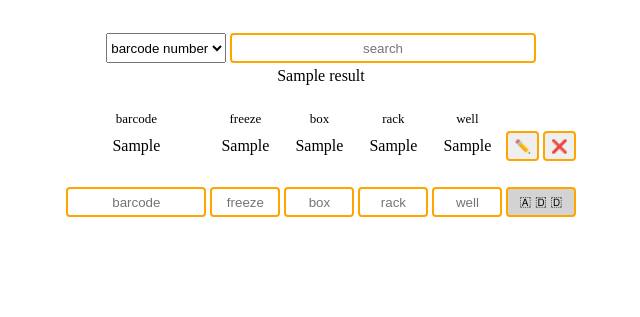
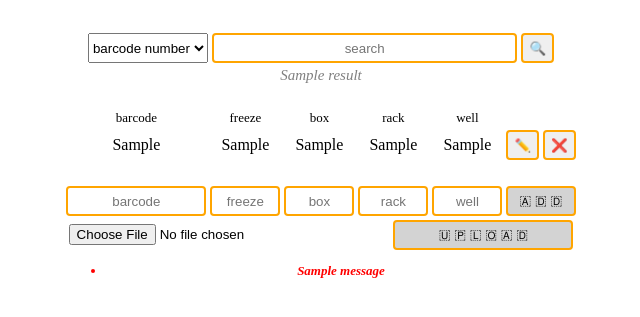
Before and after one commit to 95hongju/Django-Table, a Django app: template infos/templates/infos/edit.html in a window 1280 px wide. Shown: the top 317 px of the page, without its empty margins (319-959 px from the left). Run offline with Django 3.2, Linux system fonts and the light colour scheme; tables that the repository leaves empty hold one stand-in row (values such as "Sample post"); the template is opened without the code that fills it: values that come from a table or form of the project are taken from there, most other values are stand-ins (such as "Sample title", 1, 10 or a date in 2020); one stand-in notice (Sample message) is shown.

Commit message:
- add upload button at edit.html - fix bug (search button don't appear in edit.html

```diff
--- a/infos/templates/infos/edit.html
+++ b/infos/templates/infos/edit.html
@@ -11,12 +11,12 @@
           <option value="well_num">well number</option>
         </select>
         {% csrf_token %}
-        <input type=text placeholder="search" name='search'  style="width:60%;/>
+        <input type=text placeholder="search" name='search' style="width:60%;"/>
         <input type='submit' title='search' value="🔍" />
       </td>
     </form>
   </tr>
-  <tr><td colspan=6>{{ result }}</td></tr>
+  <tr><td colspan=6 class='result'>{{ result }}</td></tr>
   <tr><td colspan=6><br></td></tr>
   <tr style="font-size:13px; font-style:bold" align=center>
 
@@ -78,7 +78,29 @@
     </td>
   </tr>
   </form>
+  <form method="POST" enctype="multipart/form-data" action="{% url 'infos:upload' %}">
+    {% csrf_token %}
+    <tr>
+      <td colspan=6>
+        <input type="file" name="file" id="id_file" style="width:63%"/>
+        <input type="submit" value="🇺 🇵 🇱 🇴 🇦 🇩" class='btn' />
+        <br>
+        {% if messages %}
+        <ul class="messages1" >
+            {% for message in messages %}
+            <li>{{ message }}</li>
+            {% endfor %}
+        </ul>
+        {% else %}
+        <ul class="messages">
+          <li> only [ .txt ] files avaliable !</li>
+        </ul>
+        {% endif %}
+      </td>
+    </tr>
+  </form>
+  </table>
 
-</table>
-{% load static %}
-<link rel="stylesheet" type="text/css" href="{% static 'infos/style.css' %}" />
+
+  {% load static %}
+  <link rel="stylesheet" type="text/css" href="{% static 'infos/style.css' %}" />
--- a/infos/templates/infos/index.html
+++ b/infos/templates/infos/index.html
@@ -1,6 +1,3 @@
-
-
-
 <table border=0 align=center>
   <tr><td colspan=6><br></td></tr>
   <tr align=center>
```
